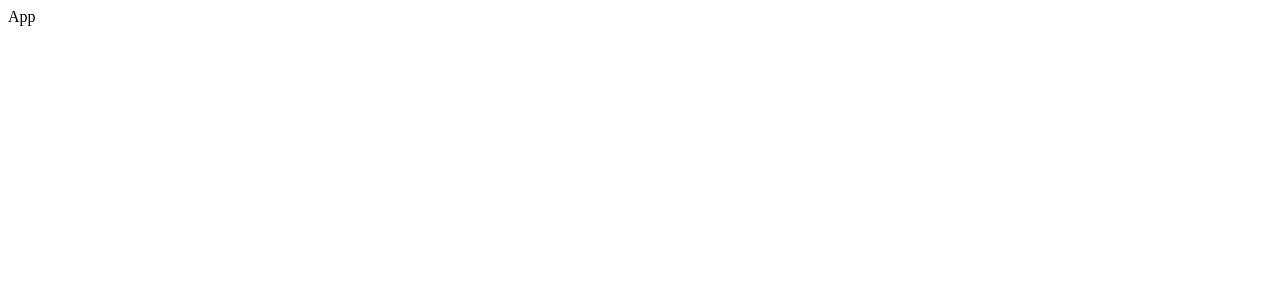
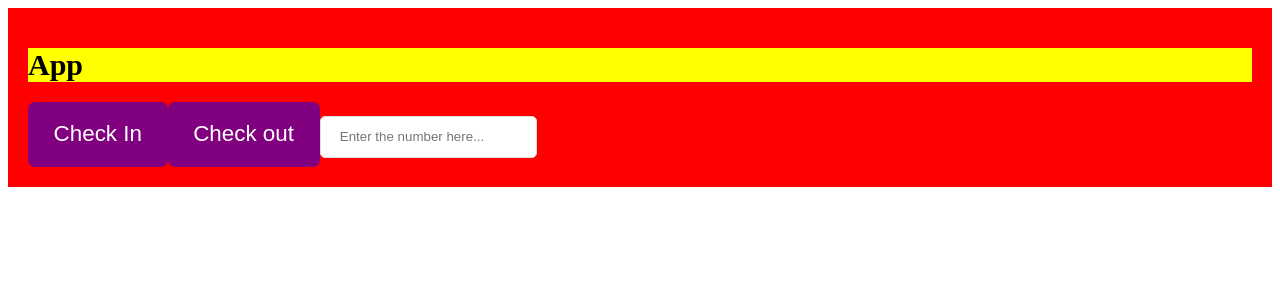
Before and after one commit to ritikkamboj/the-wild-oasis, a React (Vite) app: page / in a window 1280 px wide. Shown: the top 300 px of the page. Built offline with nearby package versions, Linux system fonts and the light colour scheme.

Commit message:
added styled package and see the dummy use of styled components

```diff
--- a/package.json
+++ b/package.json
@@ -11,7 +11,8 @@
   },
   "dependencies": {
     "react": "^18.2.0",
-    "react-dom": "^18.2.0"
+    "react-dom": "^18.2.0",
+    "styled-components": "^6.1.16"
   },
   "devDependencies": {
     "@types/react": "^18.2.15",
--- a/src/App.jsx
+++ b/src/App.jsx
@@ -1,9 +1,41 @@
-import React from 'react'
+import React from "react";
+import styled from "styled-components";
 
+const H1 = styled.h1`
+  font-weight: 600;
+  font-size: 30px;
+  background-color: yellow;
+`;
+
+const Button = styled.button`
+  font-size: 1.4rem;
+  padding: 1.2rem 1.6rem;
+  font-weight: 500;
+  border: none;
+  border-radius: 7px;
+  background-color: purple;
+  color: white;
+`;
+
+const Input = styled.input`
+  border: 1px solid #ddd;
+  border-radius: 5px;
+  padding: 0.8rem 1.2rem;
+`
+
+const StyleApp =styled.div`
+  background-color: red;
+  padding: 20px;
+`
 function App() {
   return (
-    <div>App</div>
-  )
+    <StyleApp>
+      <H1>App</H1>
+      <Button onClick={() => alert("checkin clicked")}>Check In </Button>
+      <Button onClick={() => alert("checkout clicked")}>Check out</Button>
+      <Input placeholder="Enter the number here..." type="number"/>
+    </StyleApp>
+  );
 }
 
-export default App
+export default App;
```
Also changed, not shown: 1 other file (tests, documents, lock files or other folders).
